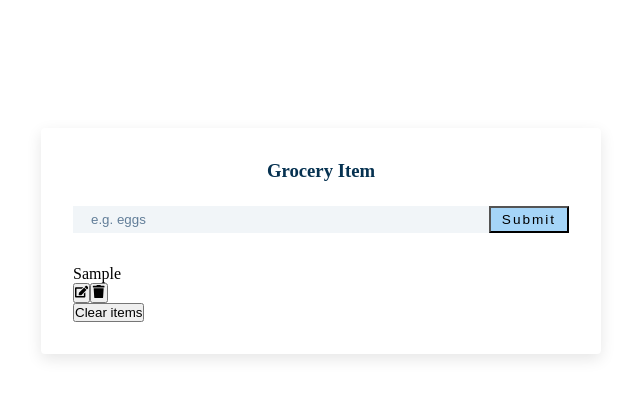
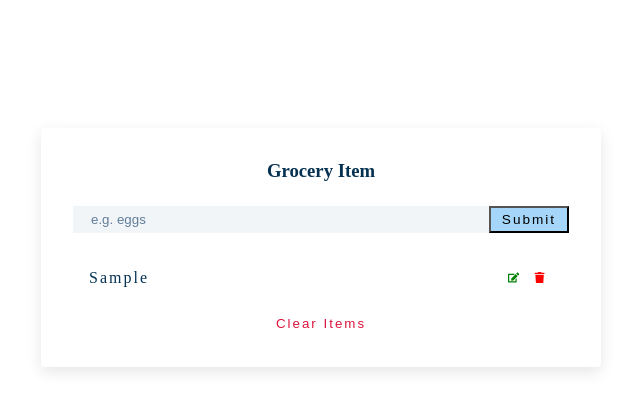
Before and after one commit to nischalpilmong/GroceryItem-List, a React (Create React App) app: page / in a window 1280 px wide. Both pictures are taken after typing "Sample" into the empty fields and a click on the button "Submit". Shown: the top 410 px of the page, without its empty margins (319-959 px from the left). Built offline with nearby package versions, Linux system fonts and the light colour scheme.

Commit message:
added styling to show the name of the item and also edit and delete button in UI

```diff
--- a/src/App.js
+++ b/src/App.js
@@ -35,10 +35,12 @@ function App() {
            </button>
          </div>
        </form>
-       <div className="grocery-container">
-         <List items={list}/>
-         <button className="clear-btn">Clear items</button>
-       </div>
+       {list.length > 0 && (
+            <div className="grocery-container">
+              <List items={list}/>
+              <button className="clear-btn">Clear items</button>
+            </div>
+       )}
     </section>
   );
 }
--- a/src/index.css
+++ b/src/index.css
@@ -55,3 +55,58 @@
 .grocery-container{
   margin-top: 2rem;
 }
+.grocery-item{
+  display: flex;
+  justify-content: space-between;
+  align-items: center;
+  text-transform: capitalize;
+  border-radius: 0.25rem;
+  margin-bottom: 0.5rem;
+  padding: 0.25rem 1rem;
+}
+.title{
+  margin-bottom: 0;
+  letter-spacing: 2px;
+  transition: all 0.3s linear;
+  text-transform: capitalize;
+  color: hsl(205, 86%, 17%);
+}
+
+.edit-btn, .delete-btn{
+   background: transparent;
+   border-color: transparent;
+   cursor: pointer;
+   font-size: 0.7rem;
+   margin: 0 0.35rem;
+}
+.edit-btn{
+  color: green;
+}
+.edit-btn:hover{
+  color: lightgreen;
+}
+.delete-btn{
+  color: red;
+}
+.delete-btn:hover{
+  color: orange;
+}
+
+.clear-btn{
+  text-transform: capitalize;
+  width: 10rem;
+  height: 1.5rem;
+  display: grid;
+  align-items: center;
+  color: crimson;
+  margin: 0 auto;
+  border-color: transparent;
+  background: transparent;
+  letter-spacing: 2px;
+  margin-top: 1.25rem;
+  cursor: pointer;
+  transition: all 0.3s linear;
+}
+.clear-btn:hover{
+  color: darkred;
+}
```
